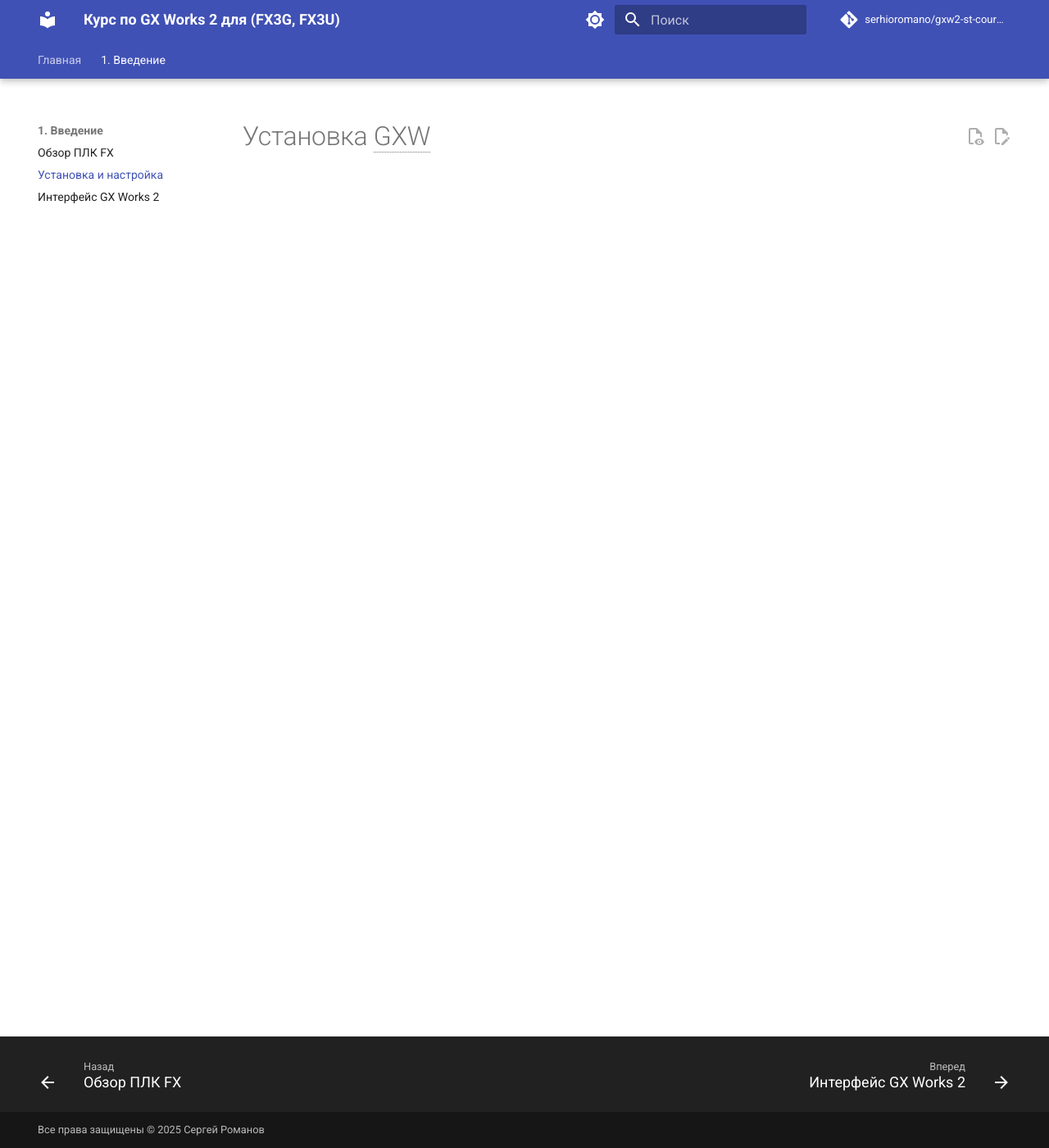
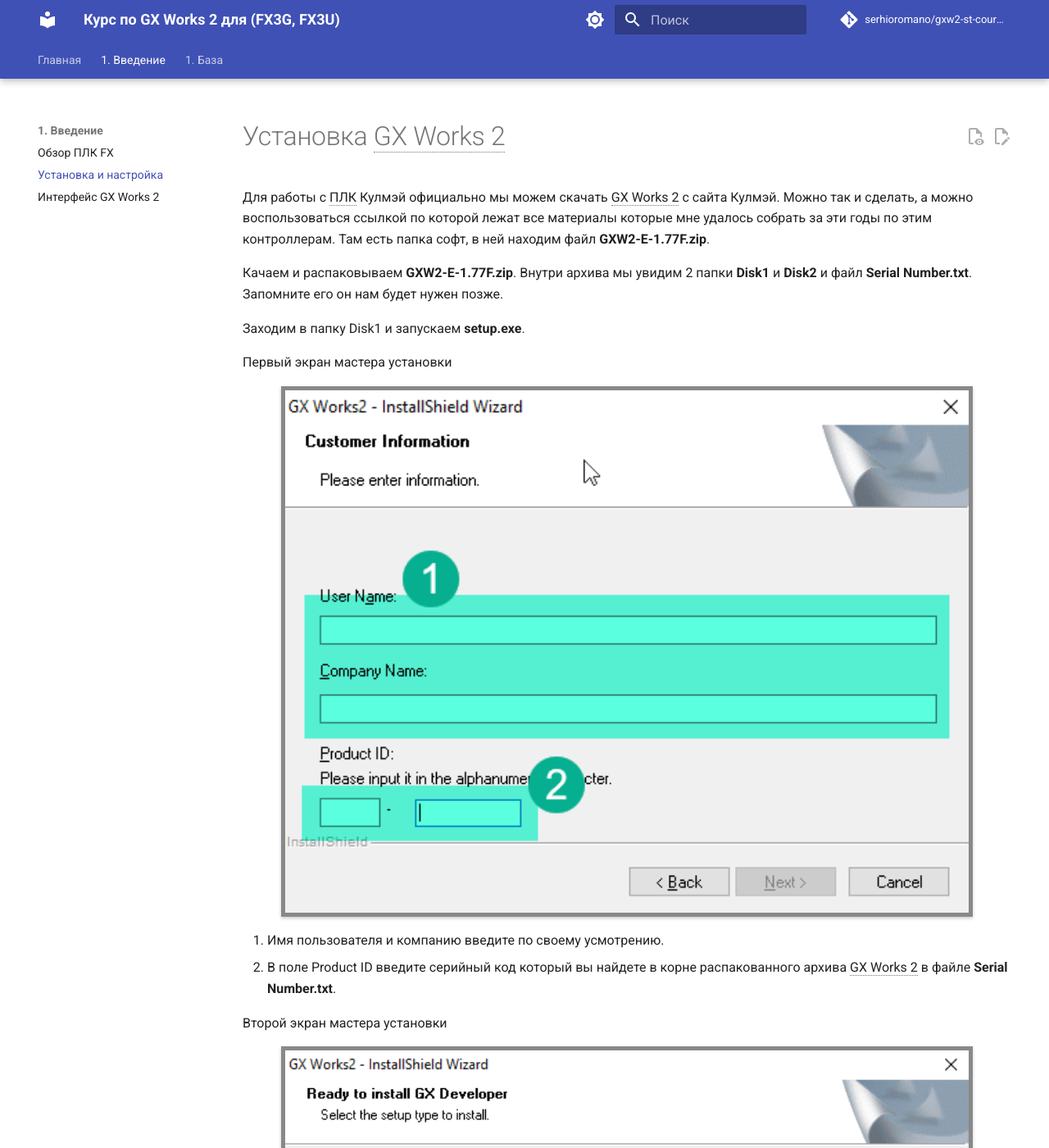
Before and after one commit to Serhioromano/gxw2-st-course, an MkDocs documentation site: the page built from docs/1-intro/gxw2-install.md, in a window 1280 px wide and 1400 px high. Shown: the whole window at 82% size. Built offline with MkDocs 1.6.1 and Material for MkDocs 9.7.7, drawn with Linux system fonts in a browser that asks for light colours; comment, search, counter and statistics services are not loaded; some of the changed text lies outside the part shown.

Commit message:
переменные

```diff
--- a/docs/1-intro/gxw2-install.md
+++ b/docs/1-intro/gxw2-install.md
@@ -1 +1,26 @@
-# Установка GXW
+# Установка GX Works 2
+
+Для работы с ПЛК Кулмэй официально мы можем скачать GX Works 2 с сайта Кулмэй. Можно так и сделать, а можно воспользоваться ссылкой по которой лежат все материалы которые мне удалось собрать за эти годы по этим контроллерам. Там есть папка софт, в ней находим файл **GXW2-E-1.77F.zip**.
+
+Качаем и распаковываем **GXW2-E-1.77F.zip**. Внутри архива мы увидим 2 папки **Disk1** и **Disk2** и файл **Serial Number.txt**. Запомните его он нам будет нужен позже.
+
+Заходим в папку Disk1 и запускаем **setup.exe**.
+
+Первый экран мастера установки
+
+![serial](../img/serial.png)
+
+1. Имя пользователя и компанию введите по своему усмотрению.
+2. В поле Product ID введите серийный код который вы найдете в корне распакованного архива GX Works 2 в файле **Serial Number.txt**.
+
+Второй экран мастера установки
+
+![serial](../img/checkbox.png)
+
+Здесь важно поставить галочку поддержку программирования ПЛК на языке ST.
+
+Жмем Далее все без изменения по умолчанию пока не завершим установку.
+
+Но это еще не все. Это старая версия. В ней есть недочеты. Находим в папке Кулмэй файл **GX Works2 1.622Y EU.zip**, качаем его, и устанавливаем поверх.
+
+Можно ли было сразу поставить эту версию? Возможно, я не пробовал. Мне показалось что она ставится как обновление, поэтому поставили их последовательно.
--- a/mkdocs.yml
+++ b/mkdocs.yml
@@ -17,6 +17,8 @@ nav:
     - Обзор ПЛК FX: 1-intro/fx-overview.md
     - Установка и настройка: 1-intro/gxw2-install.md
     - Интерфейс GX Works 2: 1-intro/gxw2-interface.md
+  - 1. База:
+    - Переменные: 2-basic/variables.md
 
 plugins:
   - search
```
Also changed, not shown: docs/1-intro/fx-overview.md (+106 -42 lines), docs/2-basic/variables.md (added, +164 -0 lines), docs/img/checkbox.png (added), docs/img/serial.png (added), docs/img/wizard.png (added), 1 other file.
